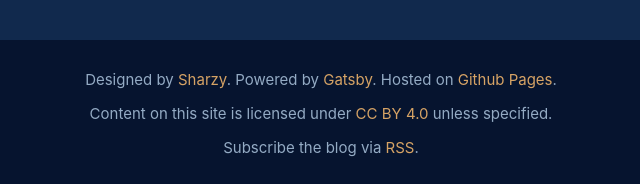
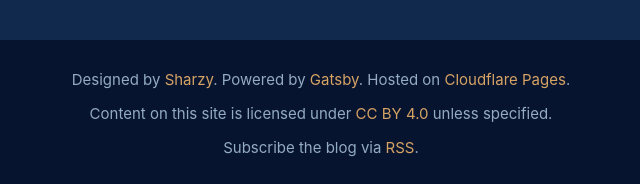
Before and after one commit to SharzyL/SharzyL.github.io, a Gatsby site: page / in a window 1280 px wide. Shown: the part 613-797 px from the top of the page, 319-959 px from the left. Built offline with nearby package versions, Linux system fonts and the light colour scheme; Gatsby itself is replaced by a stand-in of ours.

Commit message:
Change "hosted on" statement in footer

```diff
--- a/src/components/footer.tsx
+++ b/src/components/footer.tsx
@@ -7,7 +7,7 @@
         <p>
             Designed by <a href={"https://github.com/SharzyL"}>Sharzy</a>.
             Powered by <a href={"https://www.gatsbyjs.com/"}>Gatsby</a>.
-            Hosted on <a href={"https://github.io"}>Github Pages</a>.
+            Hosted on <a href={"https://pages.cloudflare.com"}>Cloudflare Pages</a>.
         </p>
         <p>
             Content on this site is licensed under <a href={"https://creativecommons.org/licenses/by/4.0/"}>CC BY 4.0</a> unless specified.
```
